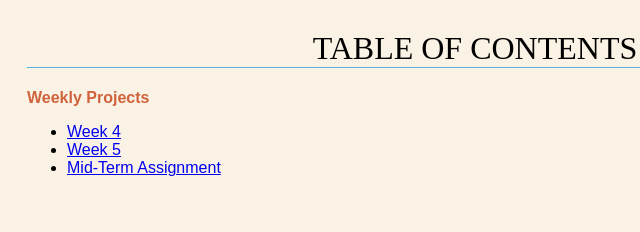
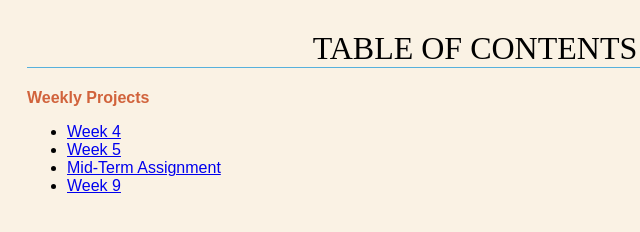
Before and after one commit to jwadsack/jwadsack.github.io, a plain HTML site: page index.html in a window 1280 px wide. Shown: the full height of the page, 165-805 px from the left. Drawn offline with Linux system fonts and the light colour scheme.

Commit message:
Link for Week 9 Assignment
I added a link for the Week 9 Assignment to the table of contents for
easy viewing.

```diff
--- a/index.html
+++ b/index.html
@@ -39,6 +39,7 @@
 <li><a href="inet1650/week4/index.html">Week 4</a></li>
 <li><a href="inet1650/week5/index.html">Week 5</a></li>
 <li><a href="inet1650/mid-term/index.html">Mid-Term Assignment</a></li>
+<li><a href="inet1650/week9/index.html">Week 9</a></li>
 </ul>
 </p>
 </body>
```
